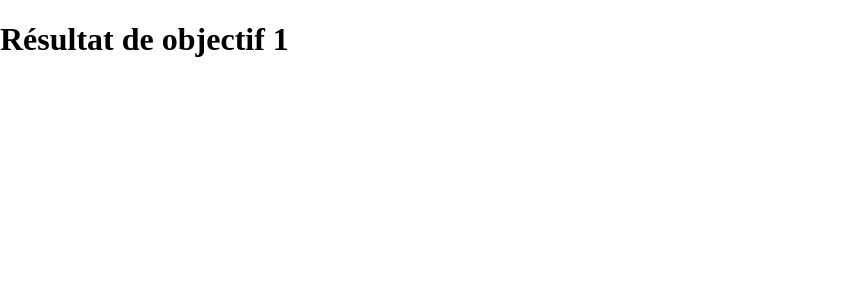
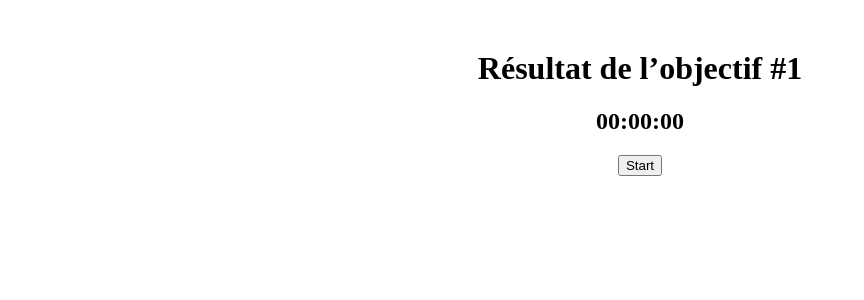
Before and after one commit to FaresBza/swimgoals_travail_bachelor, a Next.js app in the folder swimgoals_frontend/: page /objectives/result/1 in a window 1280 px wide. Shown: the top 300 px of the page, without its empty margins (0-864 px from the left). Built offline with nearby package versions, Linux system fonts and the light colour scheme.

Commit message:
Added timer functionality with start and stop control methods in ObjectiveResult component

```diff
--- a/swimgoals_frontend/src/app/objectives/result/[objectiveId]/page.tsx
+++ b/swimgoals_frontend/src/app/objectives/result/[objectiveId]/page.tsx
@@ -1,13 +1,47 @@
 "use client"
 
+import useGoalsApi from "@/app/hooks/useGoalsAPI";
 import { useParams } from "next/navigation";
+import { useState, useRef } from "react";
+import TimerDisplay from "@/app/components/TimeDisplay";
+import TimerControls from "@/app/components/TimerControls";
 
 const ObjectiveResult = () => {
     const { objectiveId } = useParams();
+    const { createGoal } = useGoalsApi();
+
+    const [time, setTime] = useState(0);
+    const [running, setRunning] = useState(false);
+    const timer = useRef<NodeJS.Timeout | null>(null);
+
+    const start = () => {
+        if (timer.current) return;
+        setRunning(true);
+        timer.current = setInterval(() => setTime((t) => t + 10), 10);
+    };
+
+    const stop = () => {
+        if (!timer.current) return;
+        clearInterval(timer.current);
+        timer.current = null;
+        setRunning(false);
+
+        // format de la date : "YYYY-MM-DD"
+        const date = new Date().toISOString().split("T")[0];
+        const timeInSeconds = Math.floor(time / 1000).toString();
+
+        createGoal({
+        objectiveId: parseInt(objectiveId as string),
+        time: timeInSeconds,
+        date,
+        });
+    };
 
     return (
-        <div>
-            <h1>Résultat de objectif {objectiveId}</h1>
+        <div style={{ textAlign: "center", marginTop: 50 }}>
+        <h1>Résultat de l’objectif #{objectiveId}</h1>
+        <TimerDisplay time={time} />
+        <TimerControls isRunning={running} onStart={start} onStop={stop} />
         </div>
     );
 };
```
